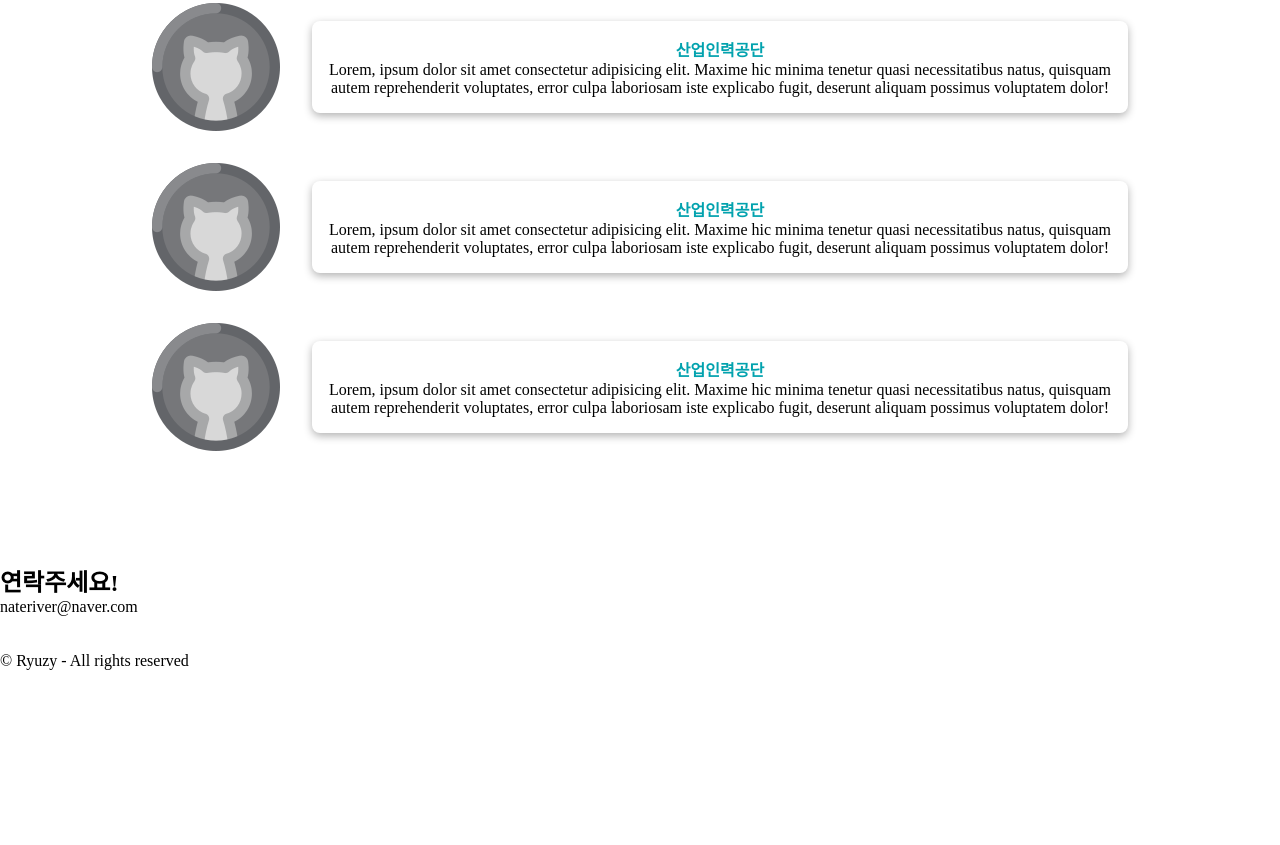
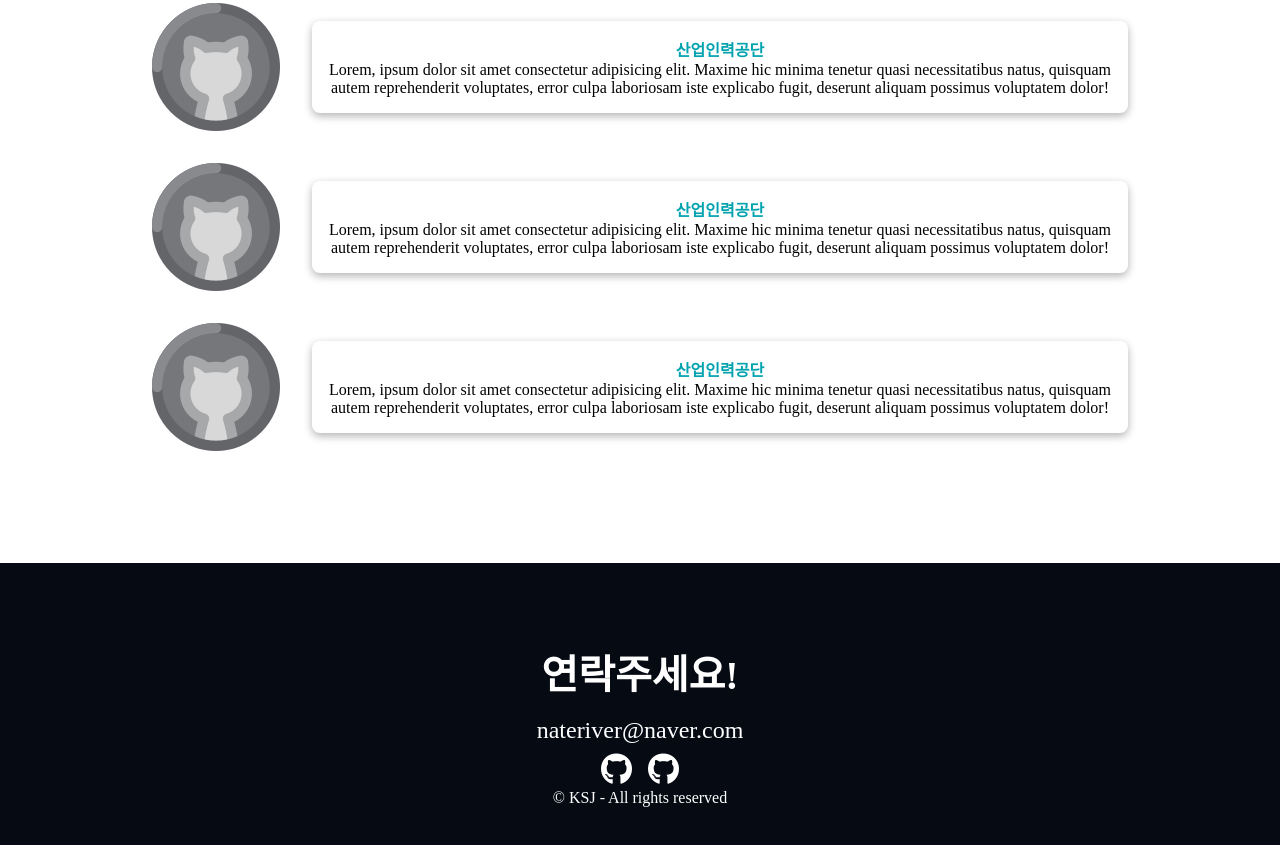
Before and after one commit to NullRubia/portpollo, a plain HTML site: page index.html in a window 1280 px wide. Shown: the part 3613-4458 px from the top of the page. Before the commit the page ends 4283 px from the top, so only its background shows below. Drawn offline with Linux system fonts and the light colour scheme; a web font is replaced by a local one.

Commit message:
모든 섹션 완료

```diff
--- a/css/style.css
+++ b/css/style.css
@@ -398,3 +398,20 @@ display: block; 가상 요소를 블록 요소처럼 만들어서 크기를 줄
   text-align: center;
   box-shadow: 5px 5px 0px 0px rgba(0, 0, 0, 0.3);
 }
+/* footer */
+#contact {
+  background-color: var(--color-primary);
+  color: var(--color-text);
+}
+.contact__links {
+  display: flex;
+  justify-content: center;
+  gap: 1rem;
+  font-size: 2rem;
+}
+.contact__link {
+  transition: color 250ms ease-in;
+}
+.contact__link:hover {
+  color: var(--color-blue);
+}
--- a/index.html
+++ b/index.html
@@ -313,22 +313,24 @@
     <!-- Main 끝 -->
 
     <!-- Footer 시작 -->
-    <footer id="contact">
-      <h2>연락주세요!</h2>
-      <p>nateriver@naver.com</p>
-      <ul>
+    <footer id="contact" class="section">
+      <div class="max-container">
+      <h2 class="title">연락주세요!</h2>
+      <p class="description">nateriver@naver.com</p>
+      <ul class="contact__links">
         <li>
-          <a href="https://github.com/nullrubia" target="_blank" title="깃허브"
+          <a class="contact__link" href="https://github.com/nullrubia" target="_blank" title="깃허브"
             ><i class="fa-brands fa-github"></i
           ></a>
         </li>
         <li>
-          <a href="https://github.com/nullrubia" target="_blank" title="깃허브"
+          <a class="contact__link" href="https://github.com/nullrubia" target="_blank" title="깃허브"
             ><i class="fa-brands fa-github"></i
           ></a>
         </li>
       </ul>
-      <p>&copy; Ryuzy - All rights reserved</p>
+      <p>&copy; KSJ - All rights reserved</p>
+    </div>
     </footer>
     <!-- Footer 끝 -->
     </main>
```
